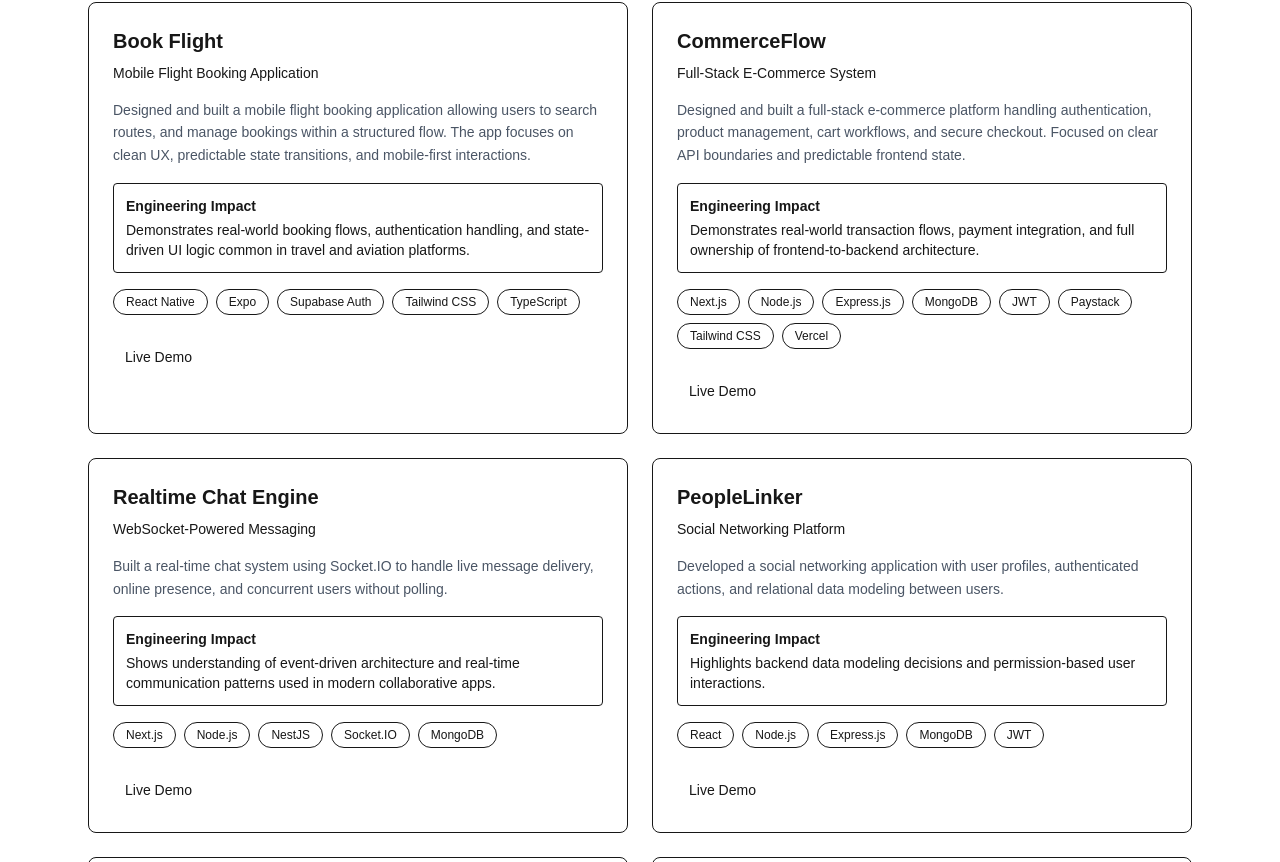
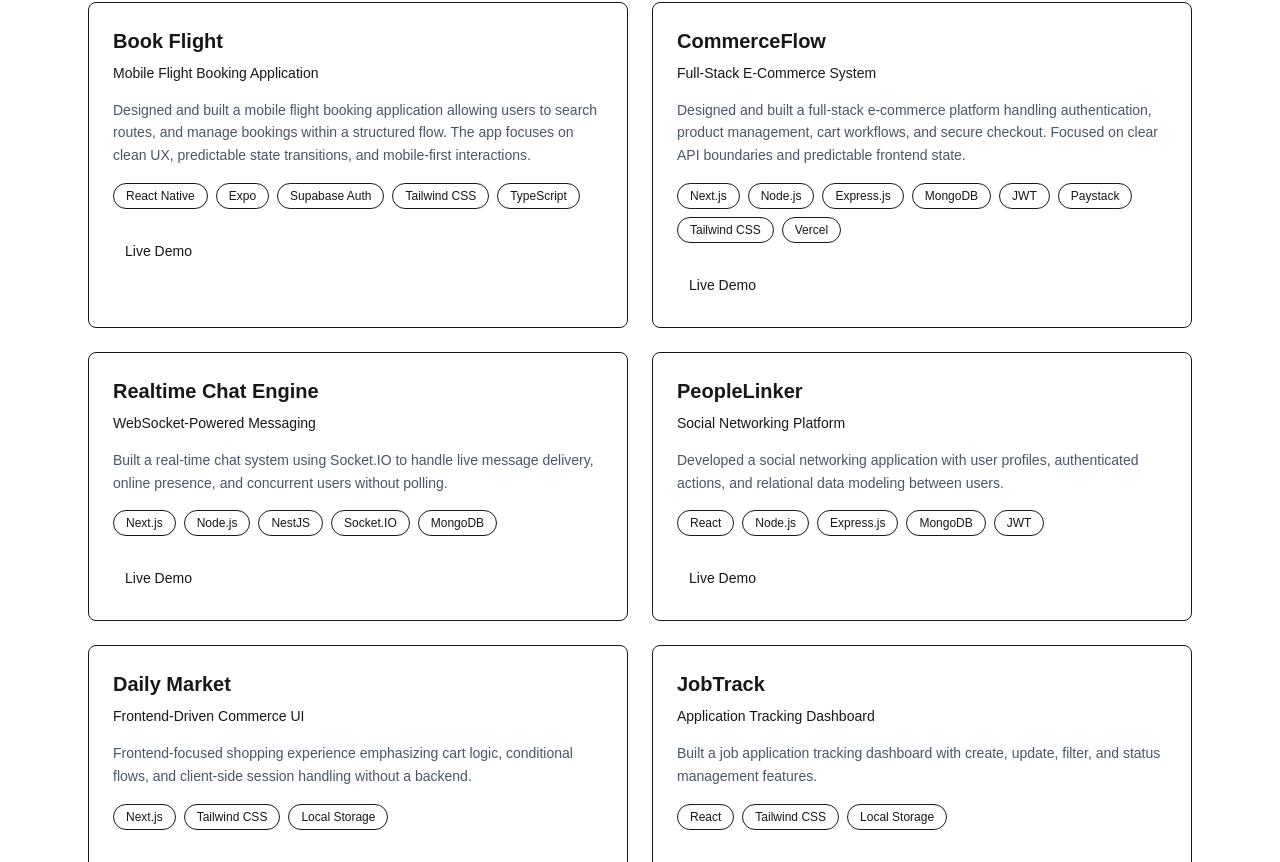
Before and after one commit to Precious2712/my-portfolio, a Next.js app: page / in a window 1280 px wide. Shown: the part 2418-3280 px from the top of the page. Built offline with nearby package versions, Linux system fonts and the light colour scheme.

Commit message:
Included the flight link app

```diff
--- a/src/components/portfolio-comp/project-card.tsx
+++ b/src/components/portfolio-comp/project-card.tsx
@@ -48,14 +48,14 @@ export function ProjectCard({ project, index }: ProjectCardProps) {
         {project.description}
       </p>
 
-      <div className="mb-4 p-3 bg-background rounded border border-primary/20">
+      {/* <div className="mb-4 p-3 bg-background rounded border border-primary/20">
         <p className="text-sm font-semibold text-primary mb-1">
           Engineering Impact
         </p>
         <p className="text-sm text-foreground">
           {project.impact}
         </p>
-      </div>
+      </div> */}
 
       <div className="flex flex-wrap gap-2 mb-6">
         {project.technologies.map((tech) => (
--- a/src/data/project.ts
+++ b/src/data/project.ts
@@ -13,7 +13,7 @@ export const projects = [
             "Tailwind CSS",
             "TypeScript",
         ],
-        link: "https://expo.dev/@your-username/flight-app",
+        link: "https://expo.dev/artifacts/eas/vs6pZBPt6jaot2wJ2NrXxy.apk",
         liveDemo: true,
     },
 
```
